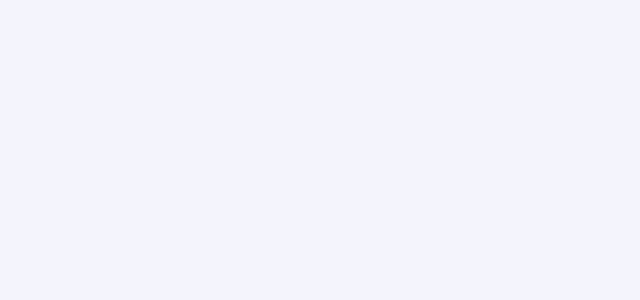
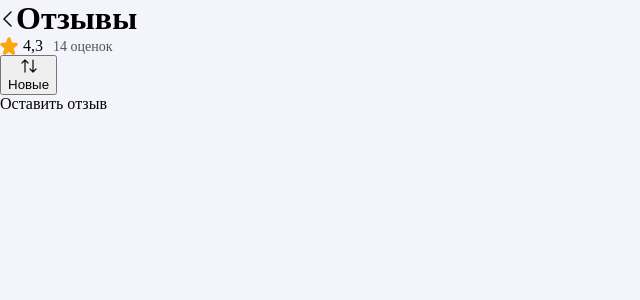
Before and after one commit to jesusdangerous/cosmetic-telegram-mini-app, a Vue app in the folder front/: page /reviews in a window 1280 px wide. Before the commit this address had no page. Shown: the top 300 px of the page, without its empty margins (0-640 px from the left). Built offline with nearby package versions, Linux system fonts and the light colour scheme.

Commit message:
add: reviews

```diff
--- a/front/src/router/index.js
+++ b/front/src/router/index.js
@@ -17,6 +17,7 @@ import AnalysisText from '@/views/analysis-text.vue'
 import AnalysisScan from '@/views/analysis-scan.vue'
 import AnalysisResult from '@/views/analysis-result.vue'
 import AnalysisCompare from '@/views/analysis-compare.vue'
+import Reviews from '@/views/reviews.vue'
 
 const router = createRouter({
   history: createWebHistory(import.meta.env.BASE_URL),
@@ -110,6 +111,11 @@ const router = createRouter({
       path: '/analysis-compare',
       name: 'ananlysisCompare',
       component: AnalysisCompare,
+    },
+    {
+      path: '/reviews',
+      name : 'reviews',
+      component: Reviews,
     }
   ],
 })
--- a/front/src/views/main.vue
+++ b/front/src/views/main.vue
@@ -16,4 +16,5 @@
   <router-link to="/analysis-scan"></router-link>
   <router-link to="/analysis-result"></router-link>
   <router-link to="/analysis-compare"></router-link>
+  <router-link to="/reviews"></router-link>
 </template>
--- /dev/null
+++ b/front/src/views/reviews.vue
@@ -0,0 +1,58 @@
+<template>
+  <header>
+    <IconButton><img src="../assets/images/arrow-back.svg"></IconButton>
+    <h1>Отзывы</h1>
+  </header>
+  <main>
+    <div class="reviews-info">
+      <div>
+        <img src="../assets/images/reviews-star.svg">
+        <p>4,3</p>
+      </div>
+      <span>14 оценок</span>
+    </div>
+    <div class="reviews-parametrs">
+      <button>
+        <img src="../assets/images/icon-arrow-up-down.svg">
+        <p>Новые</p>
+      </button>
+      <a>
+        <p>Оставить отзыв</p>
+      </a>
+    </div>
+  </main>
+</template>
+
+<script setup>
+  import IconButton from '@/components/UI/IconButton.vue';
+</script>
+
+<style scoped>
+header {
+  display: flex;
+}
+h1 {
+  width: 87%;
+}
+.page-wrapper {
+  width: 92%;
+  display: flex;
+  flex-direction: column;
+  gap: 32px;
+  padding: 20px 0;
+}
+.reviews-info {
+  display: flex;
+  gap: 12px;
+}
+.reviews-info span {
+  color: #545454;
+  font-size: 14px;
+  display: flex;
+  align-items: end;
+}
+.reviews-info div {
+  display: flex;
+  gap: 5px;
+}
+</style>
```
Also changed, not shown: front/src/assets/images/icon-arrow-up-down.svg (added).
